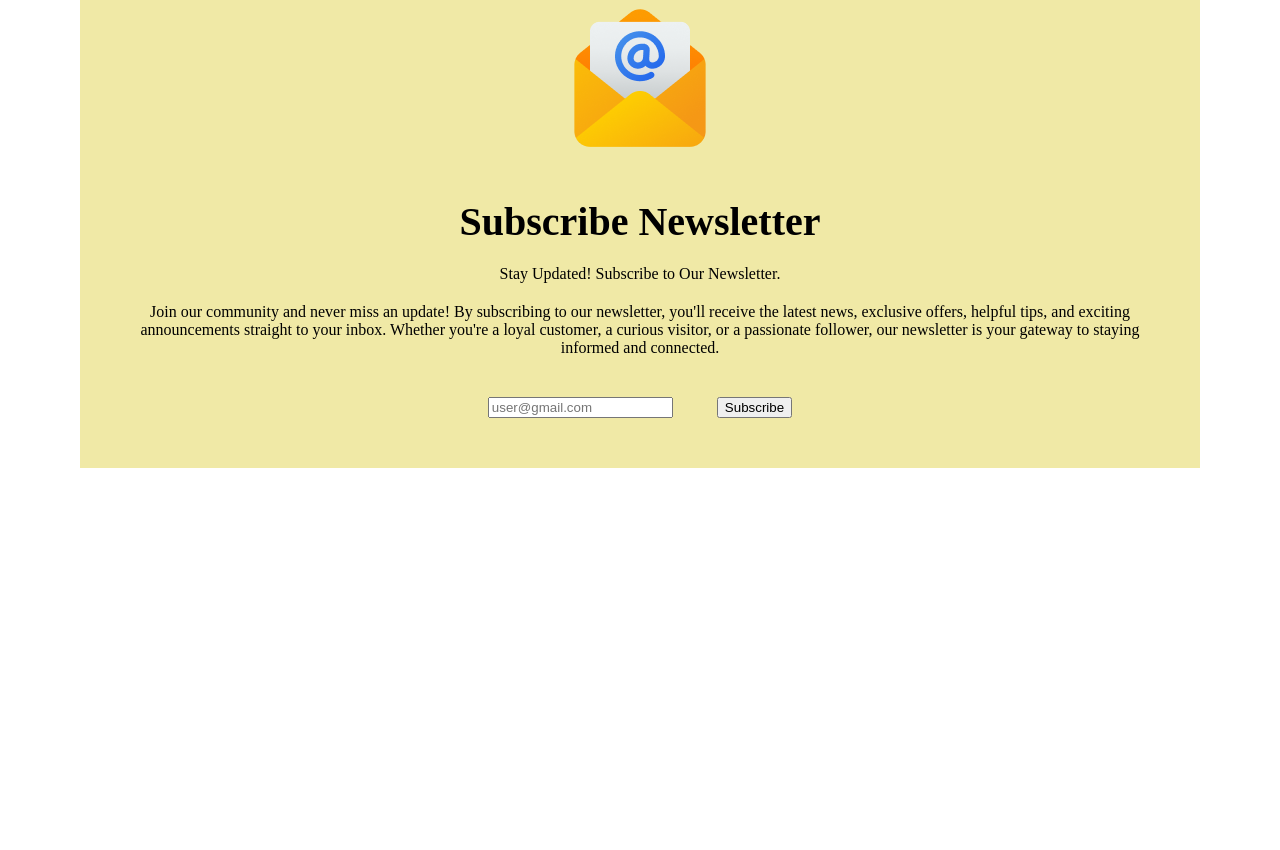
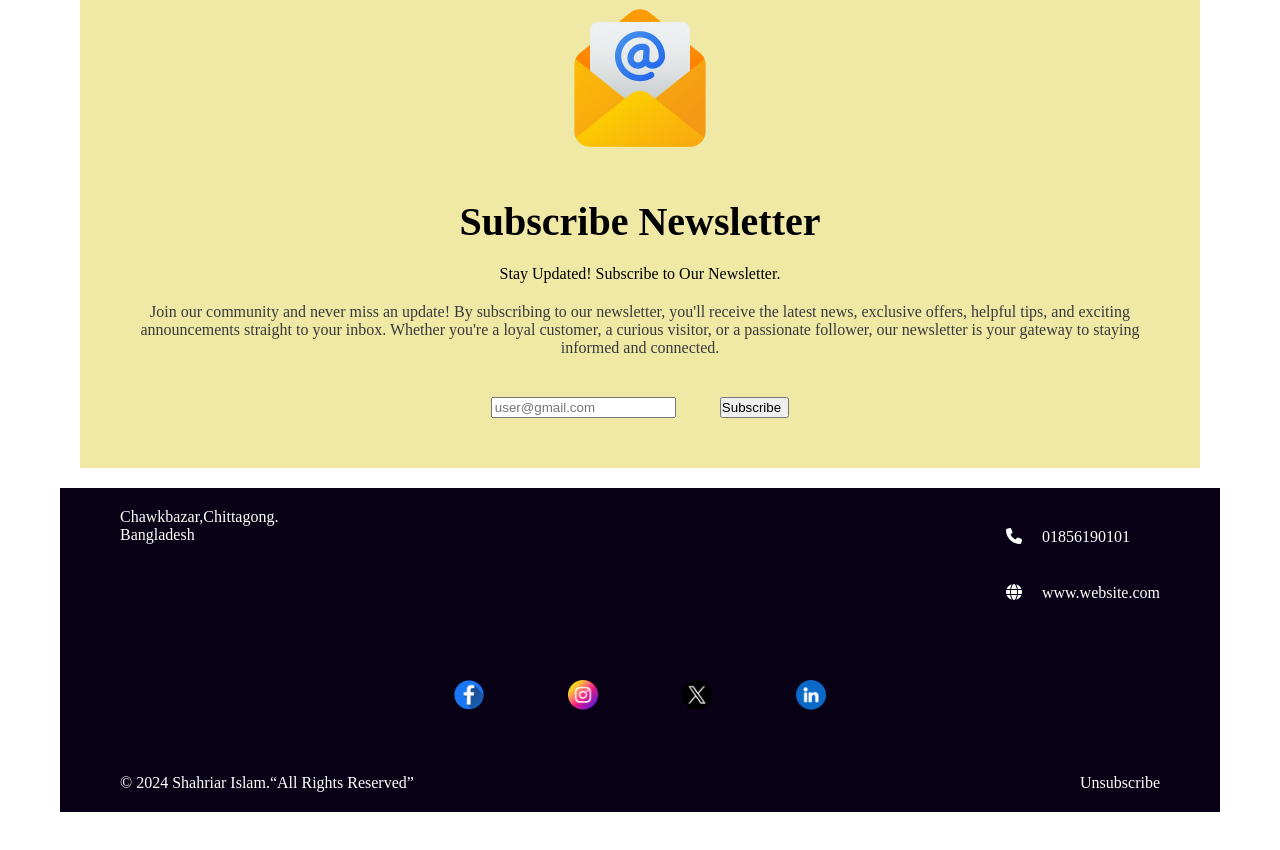
Before and after one commit to sazid0101/new-year-project, a plain HTML site: page index.html in a window 1280 px wide. Shown: the part 5433-6283 px from the top of the page. Before the commit the page ends 5941 px from the top, so only its background shows below. Drawn offline with Linux system fonts and the light colour scheme.

Commit message:
footer section

```diff
--- a/css/style.css
+++ b/css/style.css
@@ -188,3 +188,27 @@
     padding-bottom: 10px;
     text-align: center;
 }
+.btnlast{
+    padding-left: 0px;
+}
+/*footer part*/
+footer{
+
+    background-color: #090216;
+    color: white;
+}
+.footer-location{
+    display: flex;
+    justify-content: space-between;
+}
+.media-icon{
+    text-align: center;
+}
+.icon{
+    width: 30px;
+    height: 30px;
+}
+.footer-text{
+    display: flex;
+    justify-content: space-between;
+}
--- a/index.html
+++ b/index.html
@@ -5,6 +5,7 @@
     <meta name="viewport" content="width=device-width, initial-scale=1.0">
     <title>New Year Project</title>
     <link rel="stylesheet" href="css/style.css">
+    <script src="https://kit.fontawesome.com/f04e216d13.js" crossorigin="anonymous"></script>
 </head>
 <body>
     <!--banner part-->
@@ -92,14 +93,32 @@
                 <img src="resources/Group 61.png" alt="">
                 <h2 class="coming-soon-head2">Subscribe Newsletter</h2>
                 <p>Stay Updated! Subscribe to Our Newsletter.</p>
-                <p>Join our community and never miss an update! By subscribing to our newsletter, you'll receive the latest news, exclusive offers, helpful tips, and exciting announcements straight to your inbox. Whether you're a loyal customer, a curious visitor, or a passionate follower, our newsletter is your gateway to staying informed and connected.</p>
+                <p class="coming-soon-description">Join our community and never miss an update! By subscribing to our newsletter, you'll receive the latest news, exclusive offers, helpful tips, and exciting announcements straight to your inbox. Whether you're a loyal customer, a curious visitor, or a passionate follower, our newsletter is your gateway to staying informed and connected.</p>
             </div>
             <form action="">
                 <input type="text" placeholder="user@gmail.com">
-            <button type="submit">Subscribe</button>
+            <button class="btnlast" type="submit">Subscribe</button>
             </form>
         </section>
     </main>
-    <footer></footer>
+    <!--footer section-->
+    <footer>
+        <section>
+            <div class="footer-location">
+                <p>Chawkbazar,Chittagong. <br>Bangladesh</p>
+                <p><i class="fa-solid fa-phone"></i>01856190101 <br><i class="fa-solid fa-globe"></i>www.website.com</p>
+            </div>
+            <div class="media-icon">
+                <a href="https://www.facebook.com/profile.php?id=100076339946160"><img class="icon" src="resources/Facebook.png" alt="" ></a>
+                <a href="https://www.instagram.com/shahriar_islam_sazid/"><img class="icon" src="resources/Instagram.png" alt=""></a>
+                <a href=""><img class="icon" src="resources/Twitter.png" alt=""></a>
+                <a href="https://www.linkedin.com/in/shahriar-islam-ba8867258/"><img class="icon" src="resources/Linkedin.png" alt=""></a>
+            </div>
+            <div class="footer-text">
+                <p>© 2024 Shahriar Islam.“All Rights Reserved”</p>
+                <p>Unsubscribe</p>
+            </div>
+        </section>
+    </footer>
 </body>
 </html>
```
